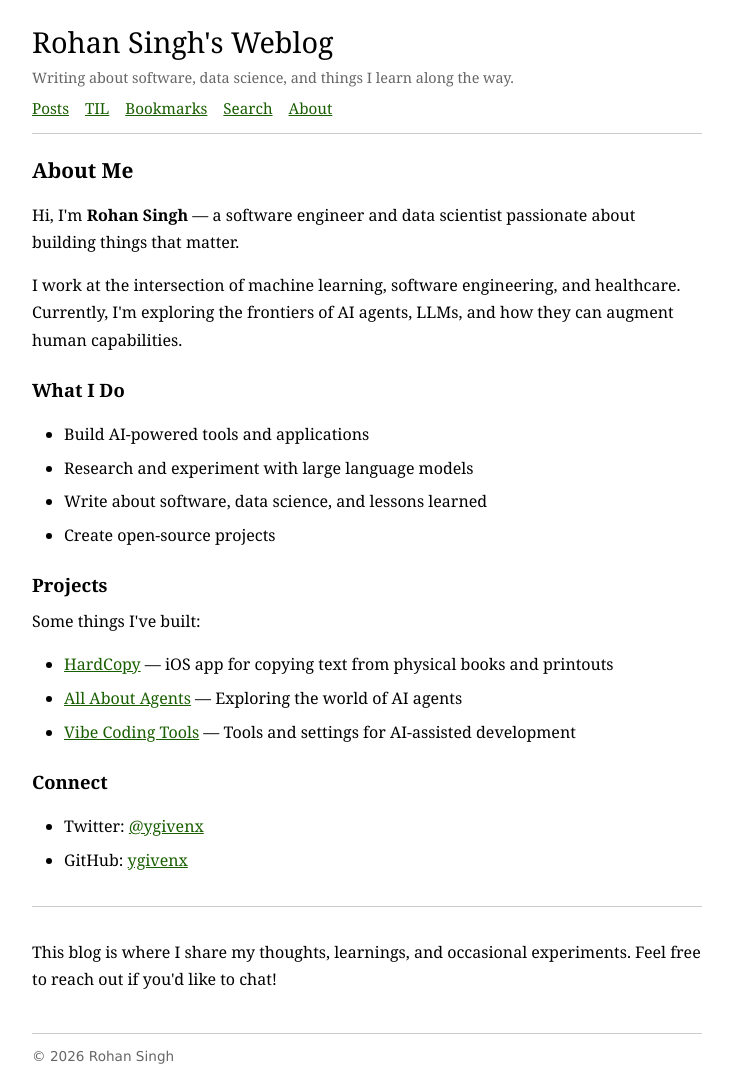
After one commit to ygivenx/rohans-weblog, a Django app: page /about/ in a window 1280 px wide. The commit adds this page. Shown: the whole page, without its empty margins (273-1006 px from the left). Run offline with Django 5.2, Linux system fonts and the light colour scheme.

Commit message:
Add personal About page
- Created about.html template with bio, projects, and links
- Added about view in views.py
- Added /about/ URL route
- Updated navigation to include About link

```diff
--- /dev/null
+++ b/blog/templates/blog/about.html
@@ -0,0 +1,49 @@
+{% extends "blog/base.html" %}
+
+{% block title %}About - Rohan Singh{% endblock %}
+
+{% block content %}
+<h2>About Me</h2>
+
+<div class="content">
+    <p>
+        Hi, I'm <strong>Rohan Singh</strong> — a software engineer and data scientist passionate about
+        building things that matter.
+    </p>
+
+    <p>
+        I work at the intersection of machine learning, software engineering, and healthcare.
+        Currently, I'm exploring the frontiers of AI agents, LLMs, and how they can augment
+        human capabilities.
+    </p>
+
+    <h3>What I Do</h3>
+    <ul>
+        <li>Build AI-powered tools and applications</li>
+        <li>Research and experiment with large language models</li>
+        <li>Write about software, data science, and lessons learned</li>
+        <li>Create open-source projects</li>
+    </ul>
+
+    <h3>Projects</h3>
+    <p>Some things I've built:</p>
+    <ul>
+        <li><a href="https://github.com/ygivenx/HardCopy">HardCopy</a> — iOS app for copying text from physical books and printouts</li>
+        <li><a href="https://github.com/ygivenx/all-about-agents">All About Agents</a> — Exploring the world of AI agents</li>
+        <li><a href="https://github.com/ygivenx/vibe-coding-tools">Vibe Coding Tools</a> — Tools and settings for AI-assisted development</li>
+    </ul>
+
+    <h3>Connect</h3>
+    <ul>
+        <li>Twitter: <a href="https://twitter.com/ygivenx">@ygivenx</a></li>
+        <li>GitHub: <a href="https://github.com/ygivenx">ygivenx</a></li>
+    </ul>
+
+    <hr>
+
+    <p>
+        This blog is where I share my thoughts, learnings, and occasional experiments.
+        Feel free to reach out if you'd like to chat!
+    </p>
+</div>
+{% endblock %}
--- a/blog/templates/blog/base.html
+++ b/blog/templates/blog/base.html
@@ -398,6 +398,7 @@
                 <a href="{% url 'blog:til_list' %}">TIL</a>
                 <a href="{% url 'blog:bookmarks_list' %}">Bookmarks</a>
                 <a href="{% url 'blog:search' %}">Search</a>
+                <a href="{% url 'blog:about' %}">About</a>
             </nav>
         </header>
 
--- a/blog/urls.py
+++ b/blog/urls.py
@@ -5,6 +5,7 @@ app_name = "blog"
 
 urlpatterns = [
     path("", views.index, name="index"),
+    path("about/", views.about, name="about"),
     path("posts/<slug:slug>/", views.post_detail, name="post_detail"),
     path("til/", views.til_list, name="til_list"),
     path("til/<slug:slug>/", views.til_detail, name="til_detail"),
--- a/blog/views.py
+++ b/blog/views.py
@@ -129,3 +129,8 @@ def search(request):
             "has_results": any(results.values()),
         },
     )
+
+
+def about(request):
+    """Display the about page."""
+    return render(request, "blog/about.html")
```
